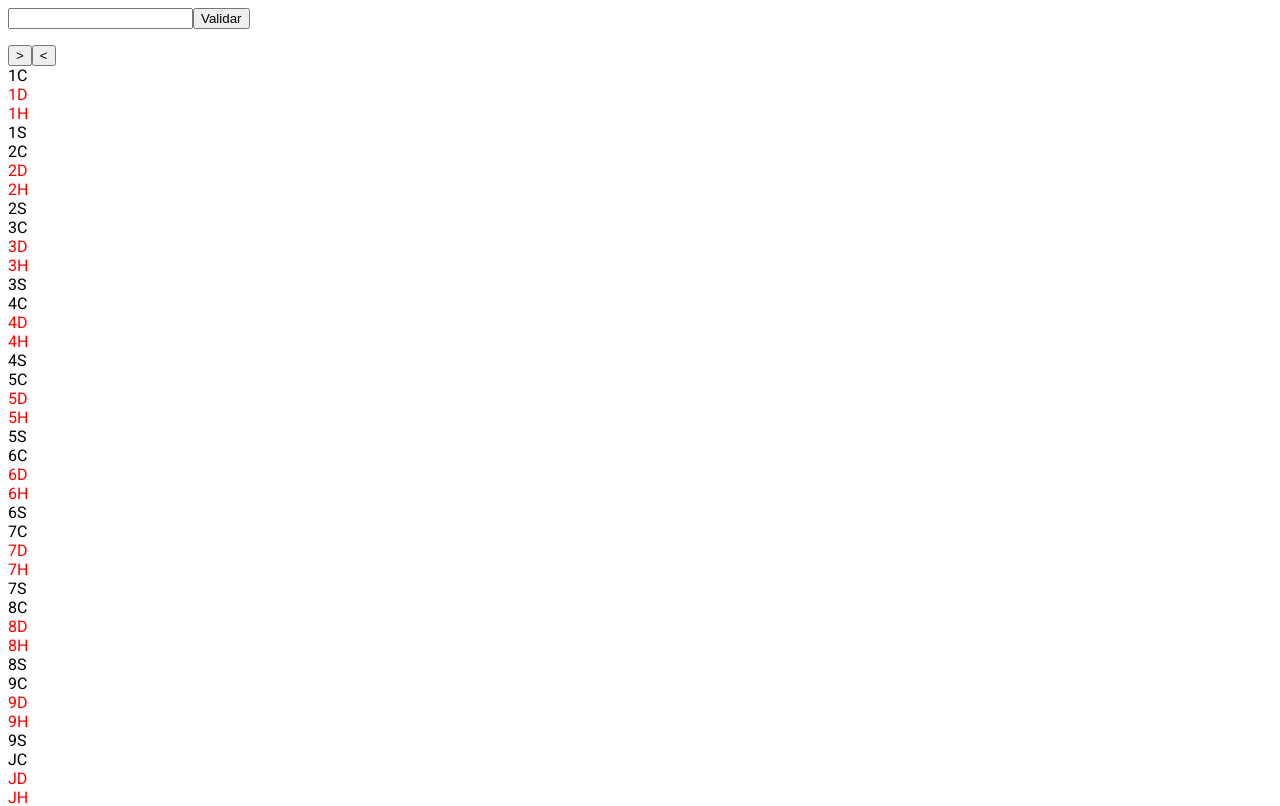
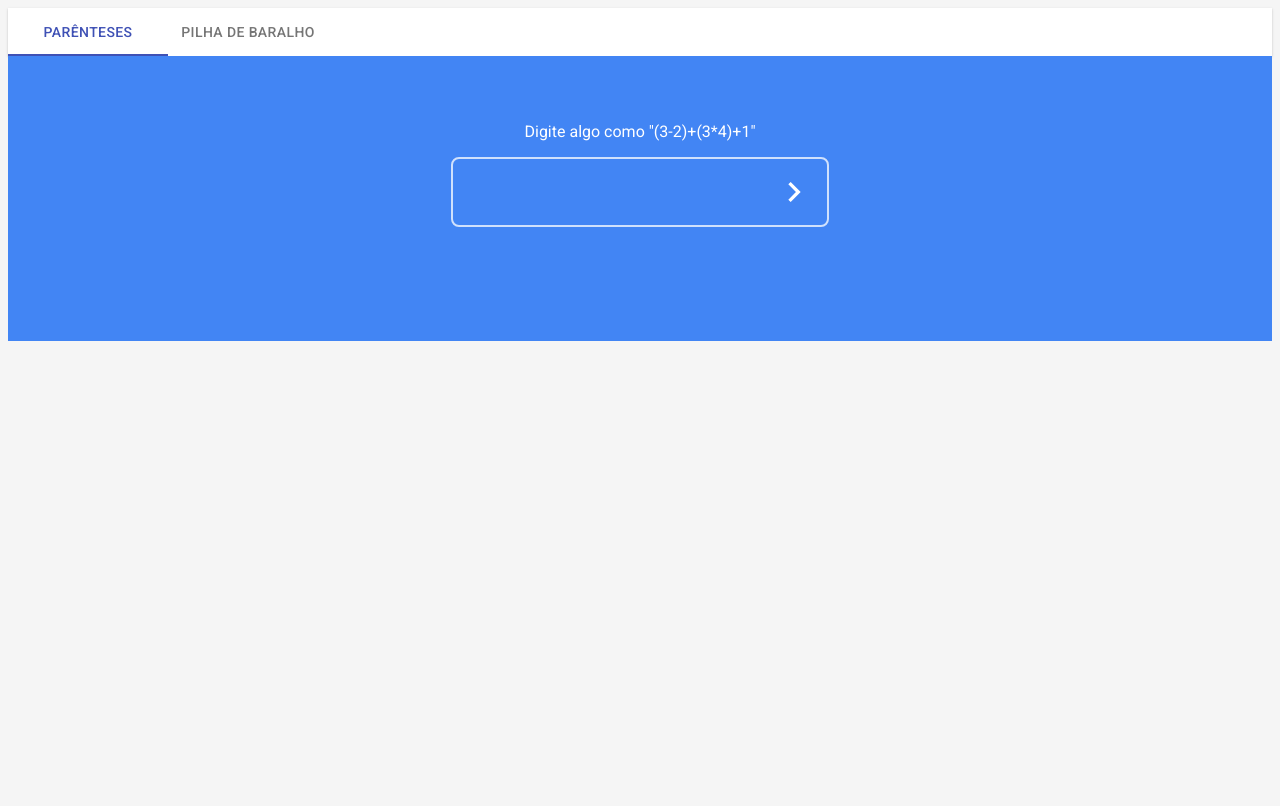
Before and after one commit to Lummiell/react-stack-demo, a React (Create React App) app: page / in a window 1280 px wide. Shown: the top 806 px of the page. Built offline with nearby package versions, Linux system fonts and the light colour scheme.

Commit message:
Expression checker styling

```diff
--- a/package.json
+++ b/package.json
@@ -3,6 +3,8 @@
   "version": "0.1.0",
   "private": true,
   "dependencies": {
+    "@material-ui/core": "^4.11.0",
+    "@material-ui/icons": "^4.9.1",
     "@testing-library/jest-dom": "^4.2.4",
     "@testing-library/react": "^9.3.2",
     "@testing-library/user-event": "^7.1.2",
@@ -35,5 +37,6 @@
       "last 1 firefox version",
       "last 1 safari version"
     ]
-  }
+  },
+  "devDependencies": {}
 }
--- a/src/App.css
+++ b/src/App.css
@@ -1,3 +1,4 @@
 html,body{
     font-family: 'Roboto',sans-serif;
+    background-color: #F5F5F5;
 }
--- a/src/App.tsx
+++ b/src/App.tsx
@@ -1,13 +1,31 @@
-import React from 'react';
-import './App.css';
-import ParenthesisChecker from './Pages/ParenthesisChecker';
-import  CardStackToy  from "./Pages/CardStackToy";
+import React, { useState } from "react";
+import "./App.css";
+import ParenthesisChecker from "./Pages/ParenthesisChecker";
+import CardStackToy from "./Pages/CardStackToy";
+import { Tabs, Tab, Paper } from "@material-ui/core";
+import { Code as CodeIcon, Reorder as ReorderIcon } from "@material-ui/icons";
 function App() {
-  return (
-    <div className="App">
-      <ParenthesisChecker/>
-      <CardStackToy/>
-    </div>
+  const [value, setValue] = useState(0);
+  const handleChange = (event: React.ChangeEvent<{}>, newValue: number) => {
+    setValue(newValue);
+  };
+
+  return ( <>
+      <Paper square>
+        <Tabs
+          value={value}
+          indicatorColor="primary"
+          textColor="primary"
+          onChange={handleChange}
+        >
+          <Tab label="Parênteses"  />
+          <Tab label="Pilha de baralho" />
+        </Tabs>
+      </Paper>
+      <div>
+        {value===0?<ParenthesisChecker/> : <CardStackToy/>}
+      </div>
+      </>
   );
 }
 
--- a/src/Pages/CardStackToy/index.tsx
+++ b/src/Pages/CardStackToy/index.tsx
@@ -30,16 +30,16 @@ const CardStackToy = () => {
     },
   ];
   function transferCard(fromDeck: string, toDeck: string) {
-    const foundOriginalDeck = Decks.find((item) => item.alias === fromDeck);
-    const foundDestinationDeck = Decks.find((item) => item.alias === toDeck);
-    if (foundDestinationDeck && foundOriginalDeck) {
+    const OriginalDeck = Decks.find((item) => item.alias === fromDeck);
+    const DestinationDeck = Decks.find((item) => item.alias === toDeck);
+    if (DestinationDeck && OriginalDeck) {
       const [originalDeck, setOriginalDeck] = [
-        foundOriginalDeck.get,
-        foundOriginalDeck.set,
+        OriginalDeck.get,
+        OriginalDeck.set,
       ];
       const [destinationDeck, setDestinationDeck] = [
-        foundDestinationDeck.get,
-        foundDestinationDeck.set,
+        DestinationDeck.get,
+        DestinationDeck.set,
       ];
       if (originalDeck.Cards.length > 0) {
         const transferredCard = originalDeck.Cards.shift();
@@ -66,6 +66,7 @@ const CardStackToy = () => {
     }
     setDeckA({ Cards });
   }, []);
+
   return (
     <>
       <div className="decksContainer">
--- a/src/Pages/ParenthesisChecker/index.css
+++ b/src/Pages/ParenthesisChecker/index.css
@@ -0,0 +1,41 @@
+
+.checkExpr{
+    background-color: #4285f4;
+    display:flex;
+    justify-content: center;
+    align-items: center;
+    flex-direction: column;
+    padding: 50px;
+    transition: background-color 0.2s;
+}
+.checkExpr p,.checkExpr h2{
+color:white;
+}
+.inputExpr{
+    color:white;
+    background:transparent;
+    border:none;
+    font-size: 20pt;
+    font-family: "Roboto",sans-serif;
+}
+.formContainer{
+    padding: 0.8em;
+    border: 2px solid rgba(255, 255, 255, 0.753);
+    border-radius: 0.5em;
+    display: flex;
+    align-items: center;
+}
+.btnSubmit{
+    font-size: 30pt;
+    background:none;
+    border:none;
+    cursor: pointer;
+    display: flex;
+    align-items: center;
+    color: white;
+    padding: 0;
+    margin:0;
+}
+.resultText{
+    min-height: 2rem;
+}
--- a/src/Pages/ParenthesisChecker/index.tsx
+++ b/src/Pages/ParenthesisChecker/index.tsx
@@ -1,5 +1,6 @@
 import React, { useState } from "react";
-
+import "./index.css";
+import ChevronRightIcon from "@material-ui/icons/ChevronRight";
 enum CheckStatus {
   Awaiting,
   Valid,
@@ -12,53 +13,76 @@ const ParenthesisChecker = () => {
     CheckStatus.Awaiting
   );
 
-  function validate(expression:string):CheckStatus {
-    var stack:string[] = [];
-    var expressionCharacters = expression.split('')
+  function validate(expression: string): CheckStatus {
+    var stack: string[] = [];
+    var expressionCharacters = expression.split("");
     for (let i = 0; i < expressionCharacters.length; i++) {
       const character = expressionCharacters[i];
-      if(character==="("){
-        stack.push(character)
-      }else{
-        if(character===")"){
-          if(stack.length>0){
-            stack.pop()
-          }
-          else{
-            return CheckStatus.Invalid
+      if (character === "(") {
+        stack.push(character);
+      } else {
+        if (character === ")") {
+          if (stack.length > 0) {
+            stack.pop();
+          } else {
+            return CheckStatus.Invalid;
           }
         }
       }
     }
-    return stack.length===0 ? CheckStatus.Valid : CheckStatus.Invalid
+    return stack.length === 0 ? CheckStatus.Valid : CheckStatus.Invalid;
   }
+  function handleValidation() {
+    const valid = validate(expression);
+    const bgElement = document.getElementById("checkExpr");
+    setValidation(valid);
+    if (bgElement) {
+      if (valid === CheckStatus.Invalid) {
+        bgElement.style.backgroundColor = "#ed4337";
+      } else {
+        bgElement.style.backgroundColor = "#5cb85c";
+      }
+    }
+  }
+  function handleChange(value: string) {
+    setValidation(CheckStatus.Awaiting);
+    setExpression(value);
+    const bgElement = document.getElementById("checkExpr");
+    if(bgElement){
+      bgElement.style.backgroundColor = "#4285f4";
+    }
+  }
+
   return (
-    <>
-    <form onSubmit={(e)=>{
-      e.preventDefault()
-      setValidation(validate(expression))
-    }}>
-    <input
-        type="text"
-        onChange={(e) => {
-          setValidation(CheckStatus.Awaiting)
-          setExpression(e.target.value);
+    <div id="checkExpr" className="checkExpr">
+      <p>Digite algo como "(3-2)+(3*4)+1"</p>
+      <form
+        className="formContainer"
+        onSubmit={(e) => {
+          e.preventDefault();
+          handleValidation();
         }}
-      />
-      <button
-        type="submit"
       >
-        Validar
-      </button>
-    </form>
-      <p>
+        <input
+          className="inputExpr"
+          type="text"
+          onChange={(e) => {
+            handleChange(e.target.value);
+          }}
+
+        />
+        <button type="submit" className="btnSubmit">
+          <ChevronRightIcon fontSize="inherit" />
+        </button>
+      </form>
+      <p className="resultText">
         {validation === CheckStatus.Awaiting
-          ? ""
+          ? " "
           : validation === CheckStatus.Valid
           ? "Expressão válida"
           : "Expressão inválida"}
       </p>
-    </>
+    </div>
   );
 };
 
```
Also changed, not shown: 1 other file (tests, documents, lock files or other folders).
